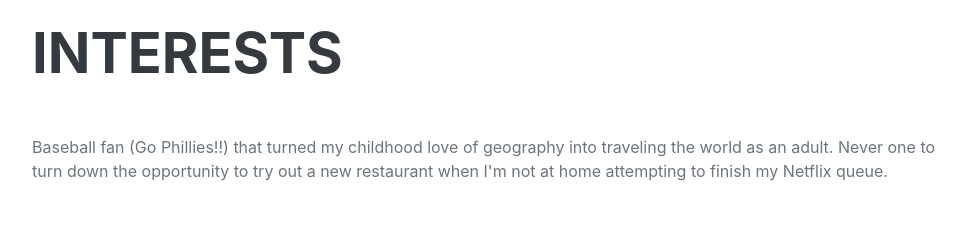
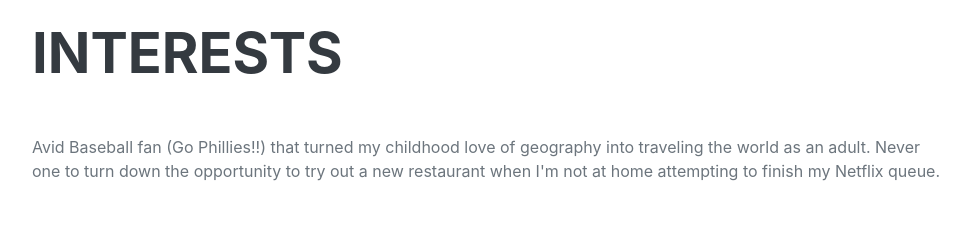
Before and after one commit to djohnson2284/ResumeWebsite, a plain HTML site: page index.html in a window 1280 px wide. Shown: the part 4140-4373 px from the top of the page, without its empty margins (288-1254 px from the left). Drawn offline with nearby package versions, Linux system fonts and the light colour scheme; a web font is replaced by a local one.

Commit message:
Minor change

```diff
--- a/index.html
+++ b/index.html
@@ -151,7 +151,7 @@
             <section class="resume-section" id="interests">
                 <div class="resume-section-content">
                     <h2 class="mb-5">Interests</h2>
-                    <p>Baseball fan (Go Phillies!!) that turned my childhood love of geography into traveling the world as an adult. Never one to turn down the
+                    <p> Avid Baseball fan (Go Phillies!!) that turned my childhood love of geography into traveling the world as an adult. Never one to turn down the
                         opportunity to try out a new restaurant when I'm not at home attempting to finish my Netflix queue.</p>
                                     </div>
             </section>
```
